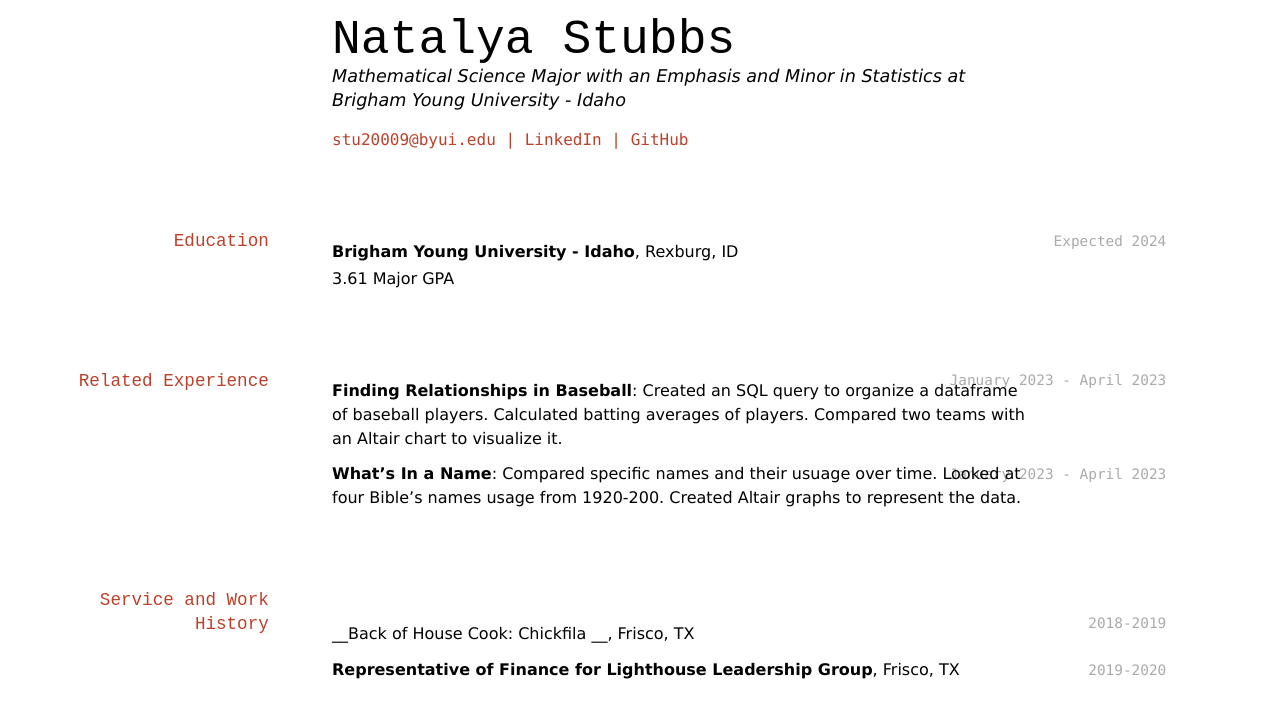
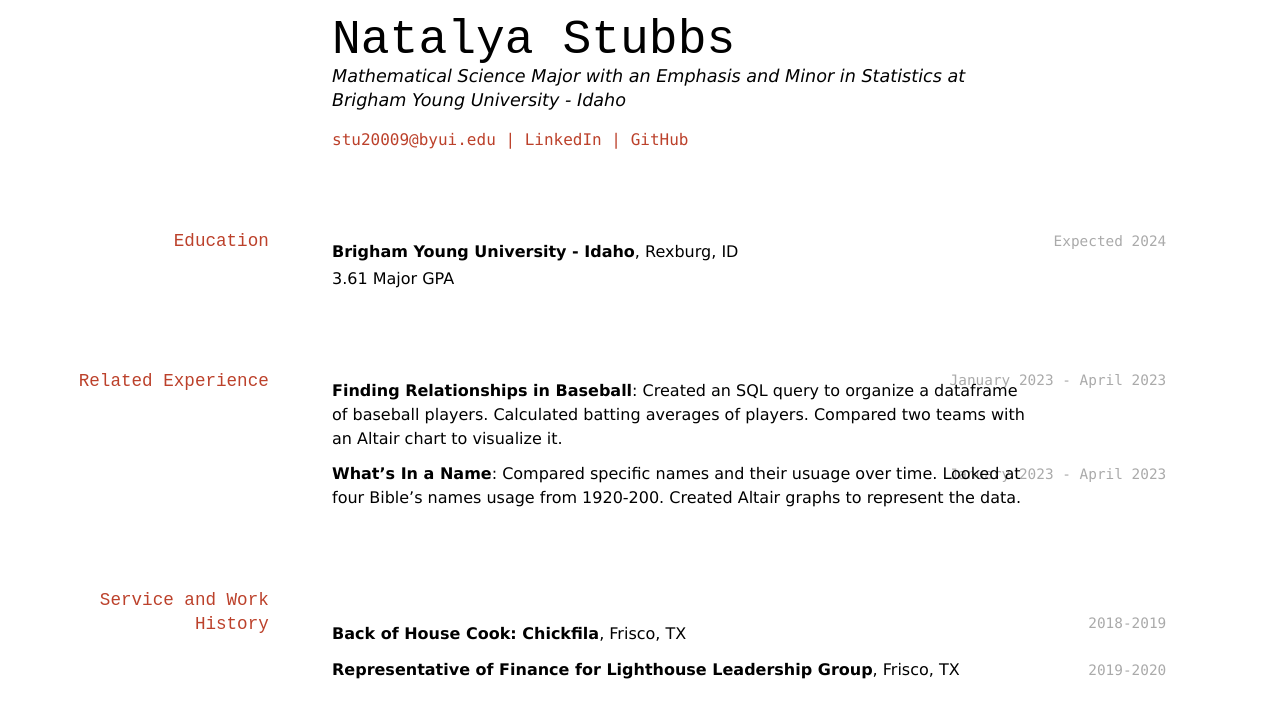
Before and after one commit to byuids-resumes/Stubbs--Resume, a Jekyll site: the page built from docs/index.md, in a window 1280 px wide. Shown: the top 718 px of the page. Built offline with Jekyll 4.4.1, drawn with Linux system fonts in a browser that asks for light colours.

```diff
--- a/docs/index.md
+++ b/docs/index.md
@@ -17,6 +17,7 @@ Mathematical Science Major with an Emphasis and Minor in Statistics at Brigham Y
 
 `Expected 2024`
 
+
 __Brigham Young University - Idaho__, Rexburg, ID
 
 - 3.61 Major GPA
@@ -26,9 +27,11 @@ __Brigham Young University - Idaho__, Rexburg, ID
 
 `January 2023 - April 2023`
 
+
 __Finding Relationships in Baseball__: Created an SQL query to organize a dataframe of baseball players. Calculated batting averages of players. Compared two teams with an Altair chart to visualize it.
 
 `January 2023 - April 2023`
+
 
 __What's In a Name__: Compared specific names and their usuage over time. Looked at four Bible's names usage from 1920-200. Created Altair graphs to represent the data.
 
@@ -37,10 +40,12 @@ __What's In a Name__: Compared specific names and their usuage over time. Looked
 
 `2018-2019`
 
-__Back of House Cook: Chickfila __, Frisco, TX
+
+__Back of House Cook: Chickfila__, Frisco, TX
 
 
 `2019-2020`
+
 
 __Representative of Finance for Lighthouse Leadership Group__, Frisco, TX
 
```
